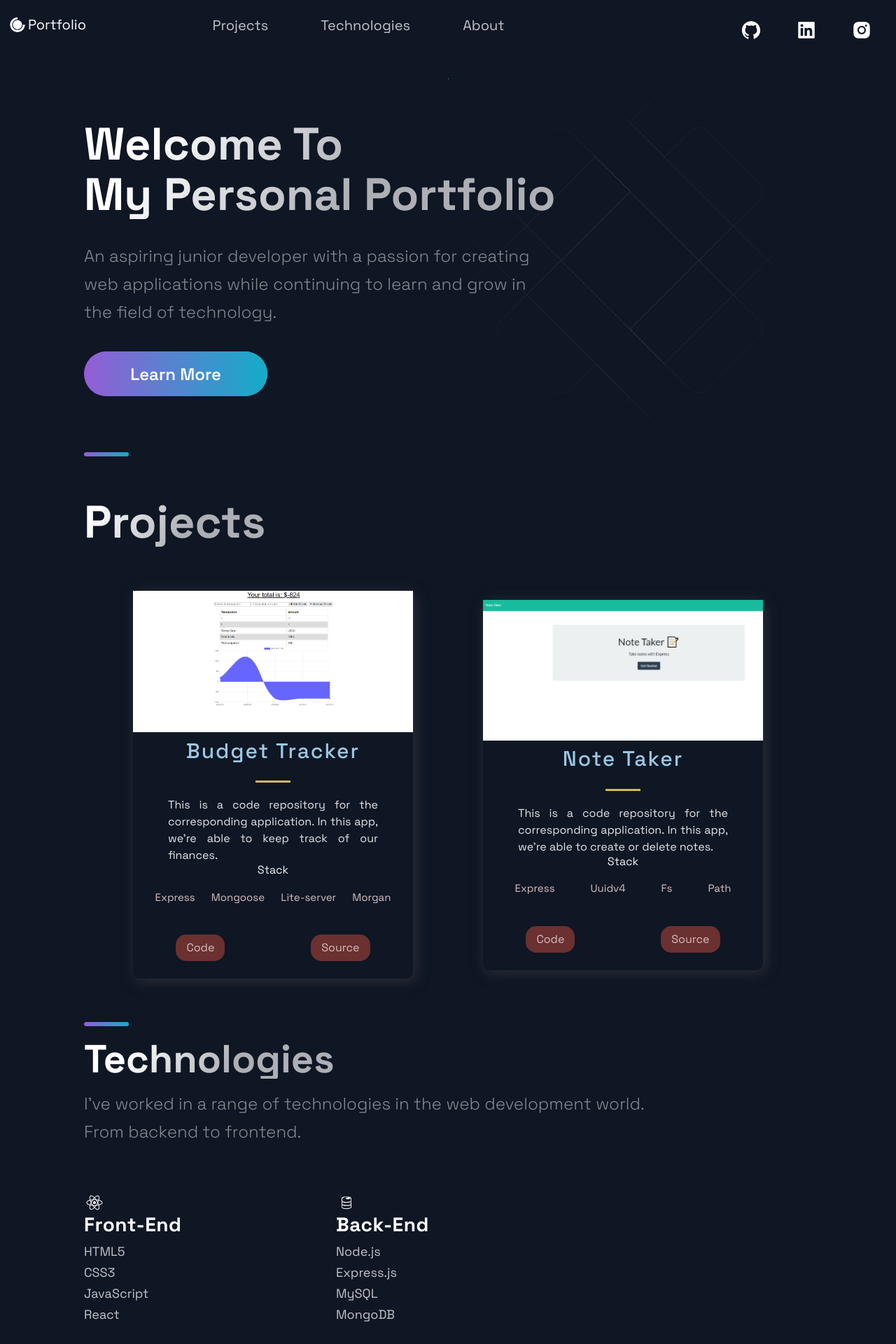
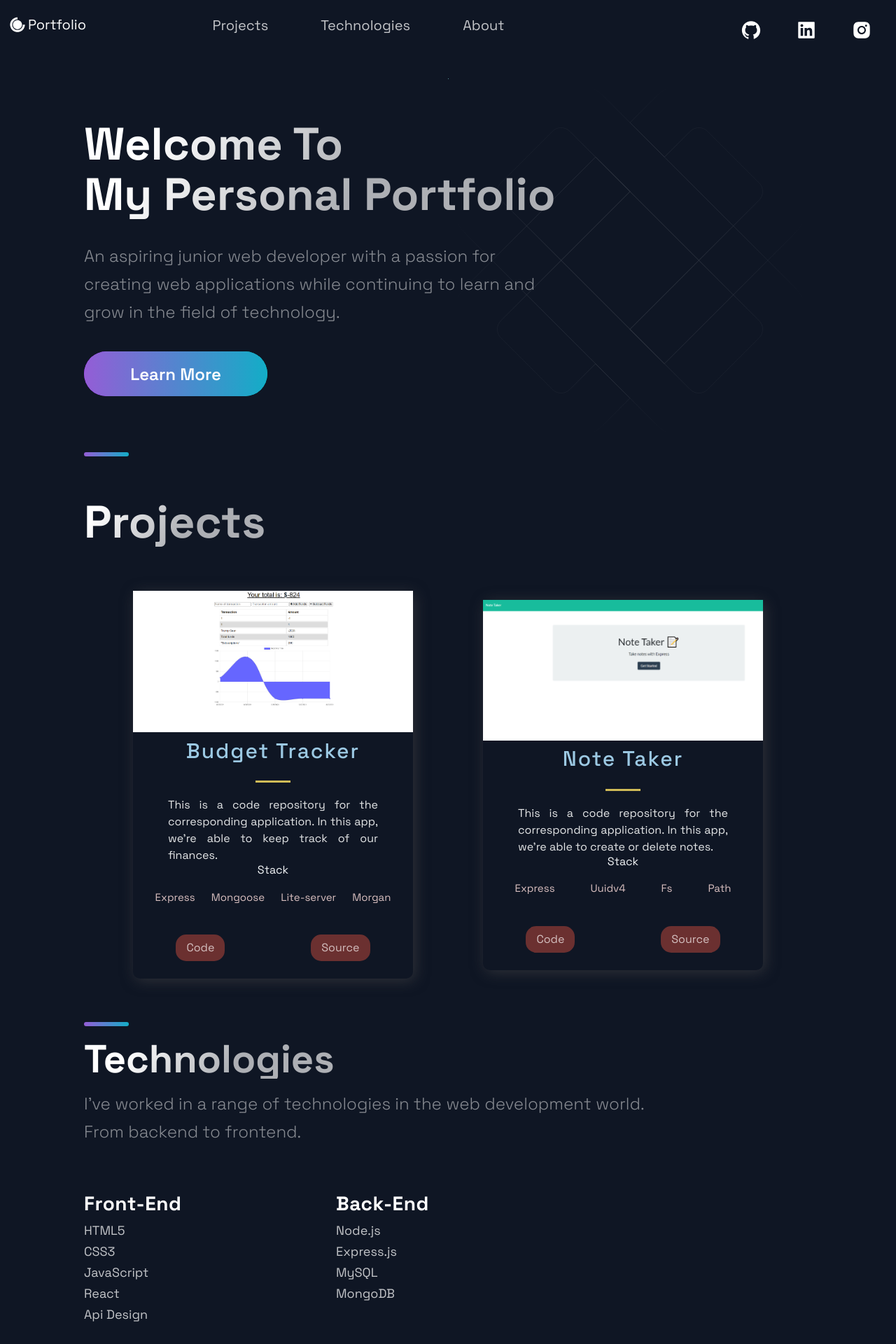
Before and after one commit to CristianC707/React_Portfolio, a Next.js app: page / in a window 1280 px wide. Shown: the top 1920 px of the page at 70% size. Built offline with nearby package versions, Linux system fonts and the light colour scheme.

Commit message:
Updated styling

```diff
--- a/src/components/Hero/Hero.js
+++ b/src/components/Hero/Hero.js
@@ -12,7 +12,7 @@ const Hero = () => (
         My Personal Portfolio
       </SectionTitle>
       <SectionText>
-        An aspiring junior developer with a passion for creating web applications while continuing to learn and grow in the field of technology.
+        An aspiring junior web developer with a passion for creating web applications while continuing to learn and grow in the field of technology.
       </SectionText>
       <Button onClick={() => window.location = 'https://1drv.ms/w/s!AmRrLJX2JnEHsS0mddEPfiQ1n-TL?e=tORTR8'}>Learn More</Button>
     </LeftSection>
--- a/src/components/Technologies/Technologies.js
+++ b/src/components/Technologies/Technologies.js
@@ -1,9 +1,10 @@
 import React from 'react';
+import { AiFillHtml5 } from 'react-icons/ai';
 import { DiFirebase, DiReact, DiZend } from 'react-icons/di';
 import { Section, SectionDivider, SectionText, SectionTitle } from '../../styles/GlobalComponents';
 import { List, ListContainer, ListItem, ListParagraph, ListTitle } from './TechnologiesStyles';
 
-const Technologies = () =>  (
+const Technologies = () => (
   <Section id="tech">
     <SectionDivider />
     <br />
@@ -13,16 +14,14 @@ const Technologies = () =>  (
     </SectionText>
     <List>
       <ListItem>
-        <DiReact size="3rem" />
         <ListContainer>
           <ListTitle>Front-End</ListTitle>
           <ListParagraph>
-         HTML5 <br /> CSS3 <br /> JavaScript <br /> React
+            HTML5 <br /> CSS3 <br /> JavaScript <br /> React <br /> Api Design
           </ListParagraph>
         </ListContainer>
       </ListItem>
       <ListItem>
-        <DiFirebase size="3rem" />
         <ListContainer>
           <ListTitle>Back-End</ListTitle>
           <ListParagraph>
```
